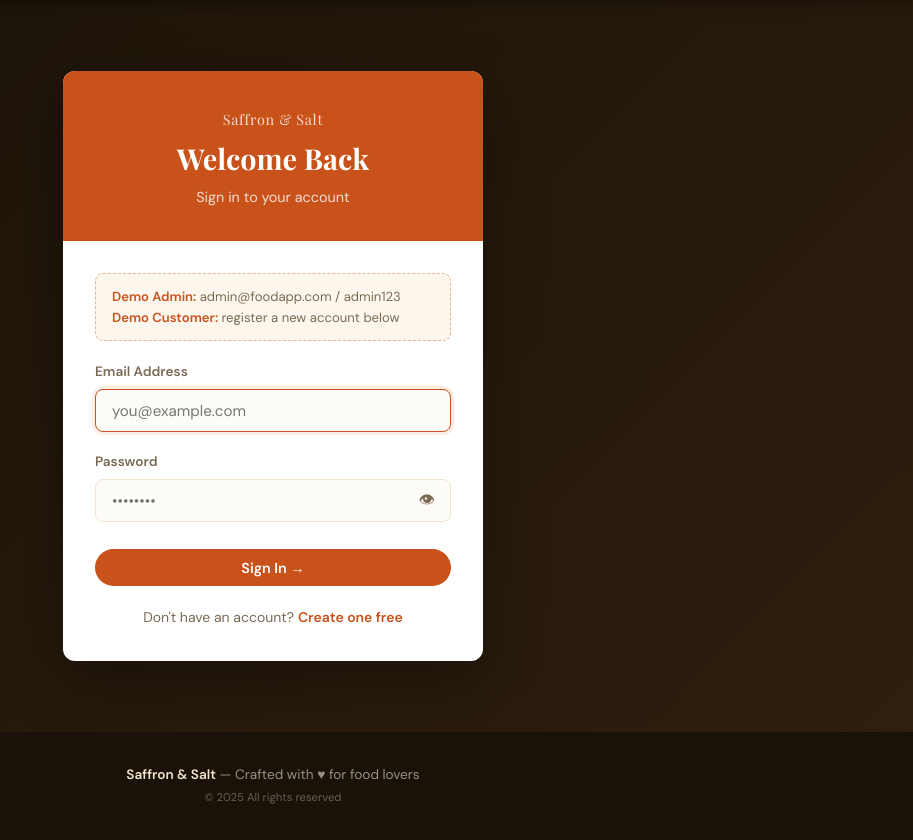
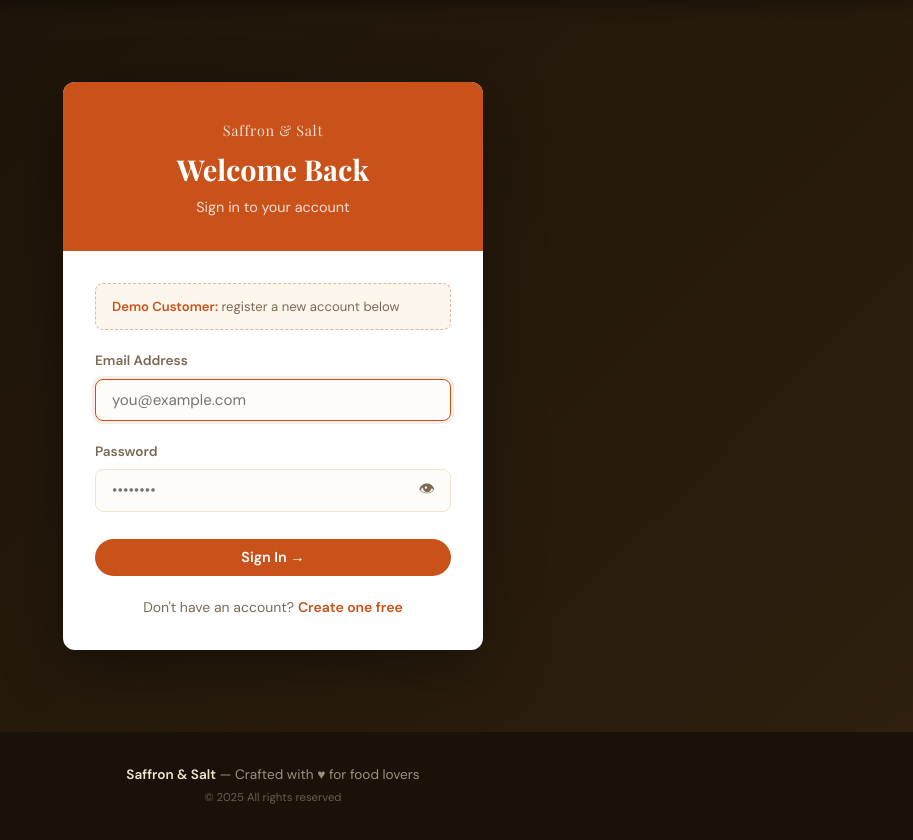
Before and after one commit to 03vinn06/IM_projecr, a Flask app: page /login in a window 1280 px wide. Shown: the part 68-908 px from the top of the page, without its empty margins (367-1280 px from the left). Run offline with Flask 3, Linux system fonts and the light colour scheme; some web fonts are replaced.

Commit message:
Update login.html

```diff
--- a/templates/login.html
+++ b/templates/login.html
@@ -48,7 +48,6 @@
     </div>
     <div class="auth-body">
       <div class="demo-box">
-        <strong>Demo Admin:</strong> admin@foodapp.com / admin123<br>
         <strong>Demo Customer:</strong> register a new account below
       </div>
       <form method="POST" action="{{ url_for('login') }}">
```
